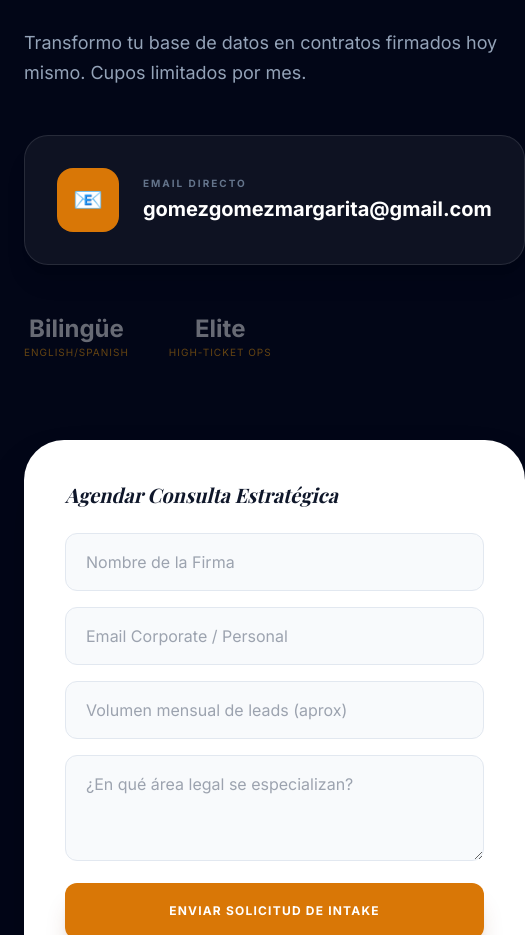
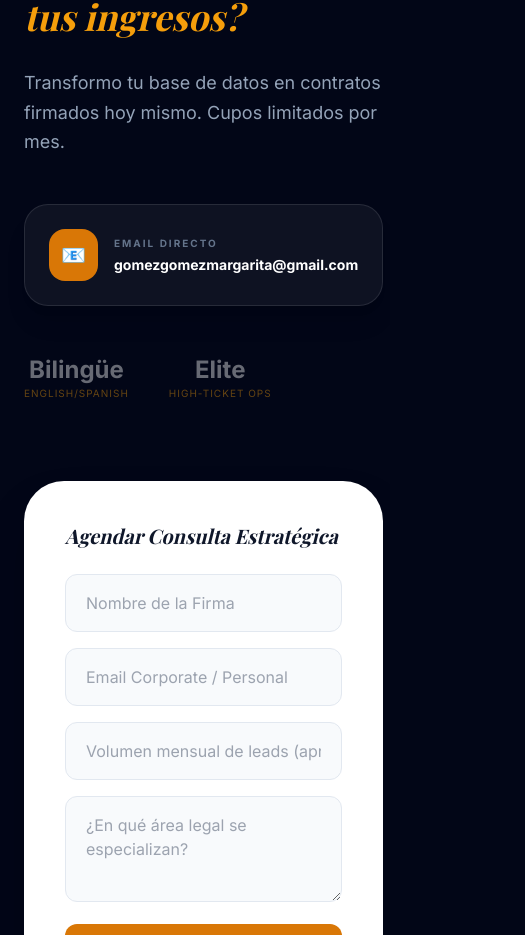
Before and after one commit to gomezgomezmargarita-tech/mg-premium, a React (Vite) app in the folder proyecto-margarita/: page / in a window 390 px wide. Shown: the part 8322-9257 px from the top of the page, 525 px wide, since content can reach past the window. Built offline with nearby package versions, Linux system fonts and the light colour scheme; a web font is replaced by a local one.

Commit message:
Refactor Contact component for dynamic email
Updated contact email retrieval and adjusted layout styles.

```diff
--- a/proyecto-margarita/components/Contact.tsx
+++ b/proyecto-margarita/components/Contact.tsx
@@ -4,6 +4,7 @@ import { useLanguage } from '../LanguageContext';
 
 const Contact: React.FC = () => {
   const { t, language } = useLanguage();
+  const contactEmail = t.config?.email || "gomezgomezmargarita@gmail.com";
 
   return (
     <footer id="contact" className="bg-[#020617] text-white pt-24 pb-12 border-t border-white/5 relative">
@@ -13,13 +14,15 @@ const Contact: React.FC = () => {
             <h2 className="text-4xl font-bold mb-8 italic">{t.contact.title} <br/><span className="text-[#f59e0b]">{t.contact.subtitle}</span></h2>
             <p className="text-slate-400 text-lg mb-12 leading-relaxed">{t.contact.desc}</p>
 
-            <a href="mailto:gomezgomezmargarita@gmail.com" className="flex items-center gap-6 bg-white/5 border border-white/10 p-8 rounded-3xl hover:border-[#f59e0b]/50 transition-all group shadow-xl">
-              <div className="bg-[#d97706] p-4 rounded-2xl group-hover:scale-110 transition-transform">
-                <span className="text-2xl">📧</span>
+            <a href={`mailto:${contactEmail}`} className="flex items-center gap-4 md:gap-6 bg-white/5 border border-white/10 p-6 md:p-8 rounded-3xl hover:border-[#f59e0b]/50 transition-all group shadow-xl overflow-hidden">
+              <div className="bg-[#d97706] p-3 md:p-4 rounded-2xl group-hover:scale-110 transition-transform flex-shrink-0">
+                <span className="text-xl md:text-2xl">📧</span>
               </div>
-              <div>
+              <div className="min-w-0">
                 <p className="text-[10px] text-slate-500 uppercase font-black tracking-[0.2em] mb-1">Email Directo</p>
-                <p className="text-xl font-bold group-hover:text-[#f59e0b] transition-colors">gomezgomezmargarita@gmail.com</p>
+                <p className="text-sm md:text-base lg:text-lg font-bold group-hover:text-[#f59e0b] transition-colors truncate">
+                  {contactEmail}
+                </p>
               </div>
             </a>
 
```
